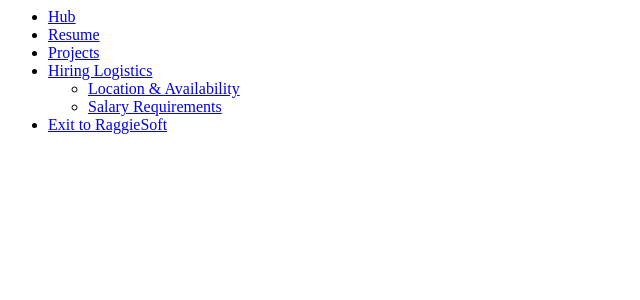
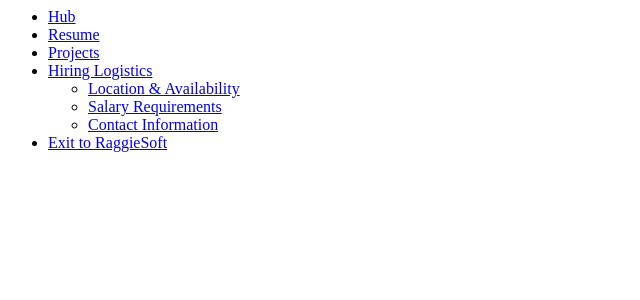
Before and after one commit to raggiesoft/raggiesoft-hub, a PHP site: page /header-portfolio.php in a window 1280 px wide. Shown: the top 300 px of the page, without its empty margins (0-640 px from the left). Run offline with PHP 8.4, Linux system fonts and the light colour scheme.

Commit message:
WIP: Automated sync commit

```diff
--- a/includes/components/headers/portfolio/header-portfolio.php
+++ b/includes/components/headers/portfolio/header-portfolio.php
@@ -37,6 +37,7 @@ $isProjects = (str_starts_with($request_uri, '/portfolio'));
     <ul class="dropdown-menu dropdown-menu-end shadow-sm border-0">
       <li><a class="dropdown-item" href="/about/michael-ragsdale/location"><i class="fa-duotone fa-map-location-dot me-2"></i>Location & Availability</a></li>
       <li><a class="dropdown-item" href="/about/michael-ragsdale/salary"><i class="fa-duotone fa-sack-dollar me-2"></i>Salary Requirements</a></li>
+      <li><a class="dropdown-item" href="/about/michael-ragsdale/contact"><i class="fa-duotone fa-envelope me-2"></i>Contact Information</a></li>
     </ul>
   </li>
 
```
